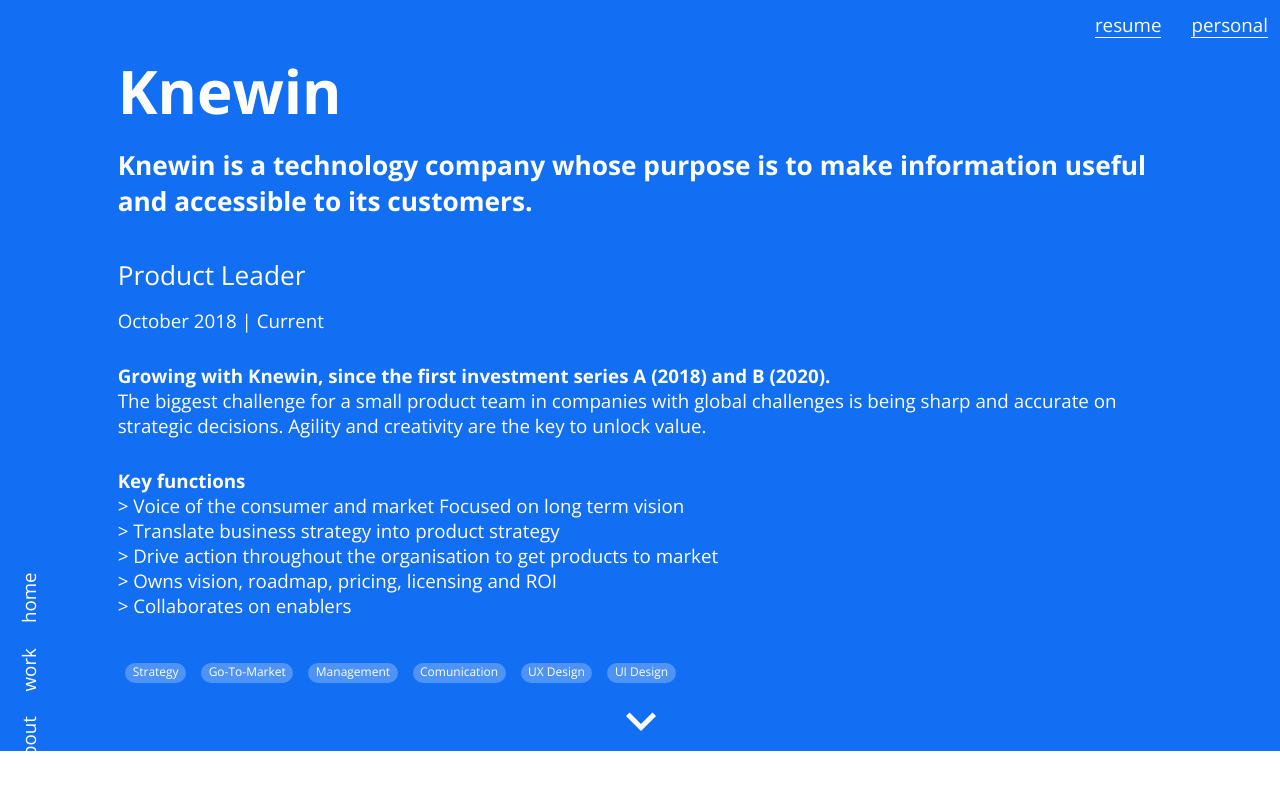
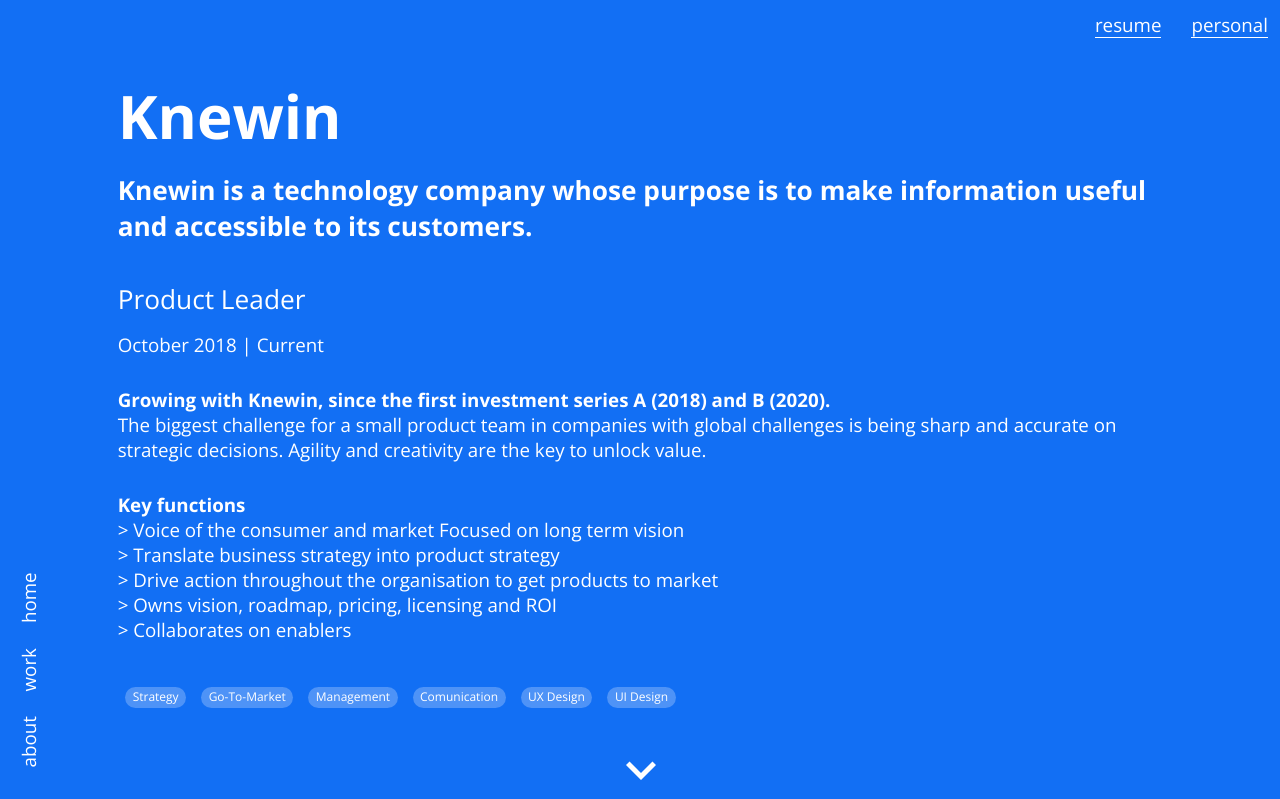
Before and after one commit to ahmedkleit/ahmed-kleit-site-2022, a Nuxt app: page /work/knewin in a window 1280 px wide. Shown: the top 799 px of the page. Built offline with nearby package versions, Linux system fonts and the light colour scheme; what @splidejs/vue-splide would draw is missing.

Commit message:
Fixed footer menu in mobile

```diff
--- a/layouts/default.vue
+++ b/layouts/default.vue
@@ -27,7 +27,7 @@
       </header>
 
       <section>
-        <nav>
+        <nav :style="[{ backgroundColor: color }]">
           <NuxtLink to="/" tag="button" :style="{ color: buttonColor }"
             >home</NuxtLink
           >
@@ -93,6 +93,10 @@
   min-height: 88vh;
 }
 
+nav {
+  z-index: 2;
+}
+
 @media (min-width: 720px) {
   .container {
     grid-template-rows: auto 1fr;
@@ -116,13 +120,14 @@
   }
 
   nav {
-    position: absolute;
+    position: fixed;
     bottom: 1%;
     grid-column: 1;
     display: flex;
     flex-direction: column;
     justify-content: flex-end;
     padding-bottom: 3.75rem;
+    background-color: unset !important;
   }
 
   nav > button {
@@ -170,6 +175,7 @@
   main {
     grid-area: main;
     overflow: auto;
+    padding-bottom: 7rem;
   }
 
   nav {
@@ -178,6 +184,11 @@
     flex-direction: row;
     align-items: center;
     justify-content: center;
+    position: absolute;
+    bottom: 0;
+    margin: 0 auto;
+    left: 0;
+    right: 0;
   }
 
   nav > button {
--- a/pages/work/knewin.vue
+++ b/pages/work/knewin.vue
@@ -231,7 +231,7 @@
 .knewin-container {
   display: flex;
   flex-direction: column;
-  min-height: 100%;
+  min-height: 100vh;
   justify-content: space-around;
 }
 
@@ -511,7 +511,7 @@
       'rd .';
   }
 
-  section > div {
+  .wrapper section > div {
     margin-bottom: 5rem;
   }
 
@@ -521,12 +521,6 @@
   }
 }
 
-@media (min-height: 1366px) {
-  .knewin-container {
-    min-height: calc(100vh - 2.5625rem);
-  }
-}
-
 @media (min-width: 720px) {
   .knewin-container {
     width: calc(100% - 9.09%);
```
